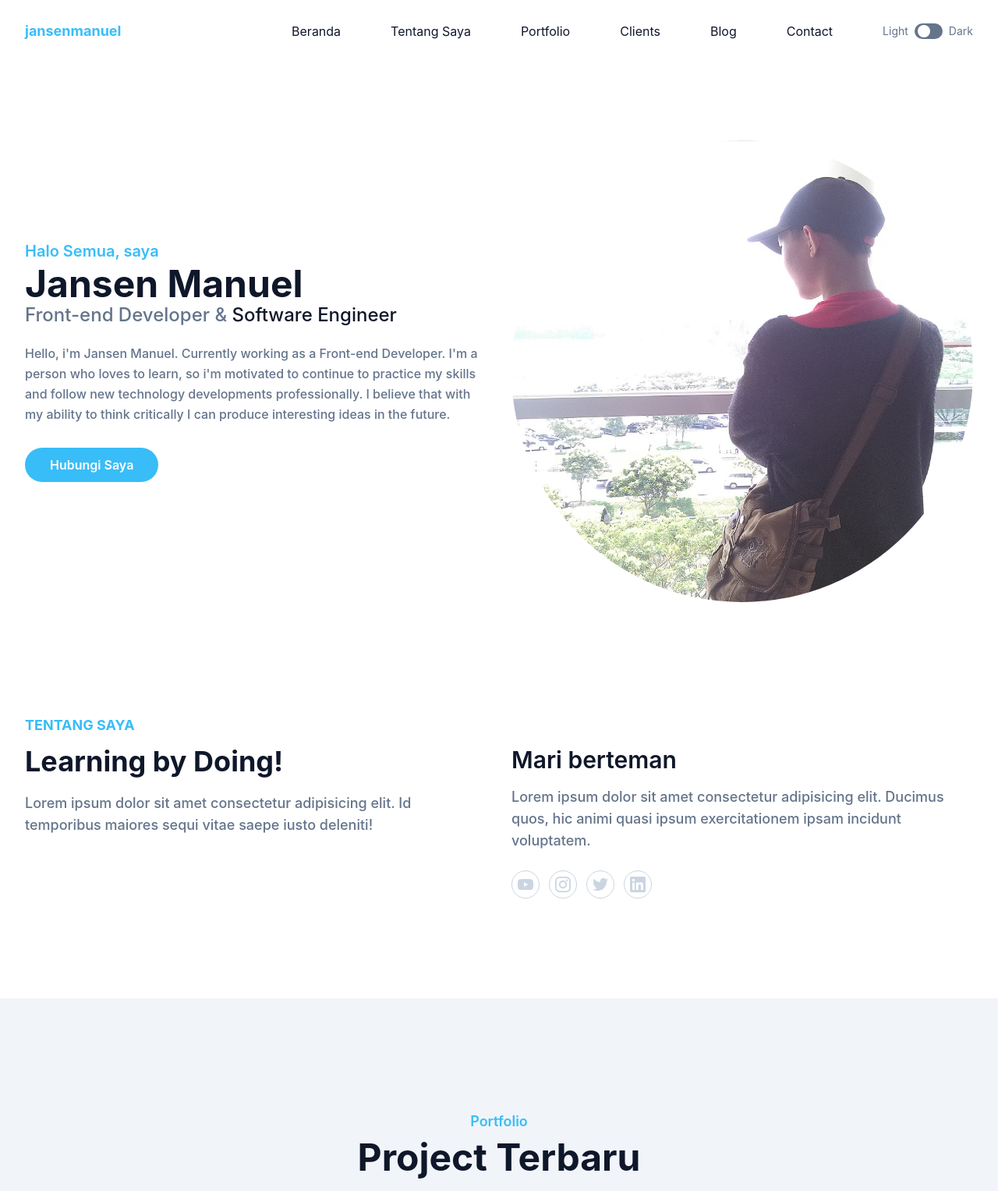
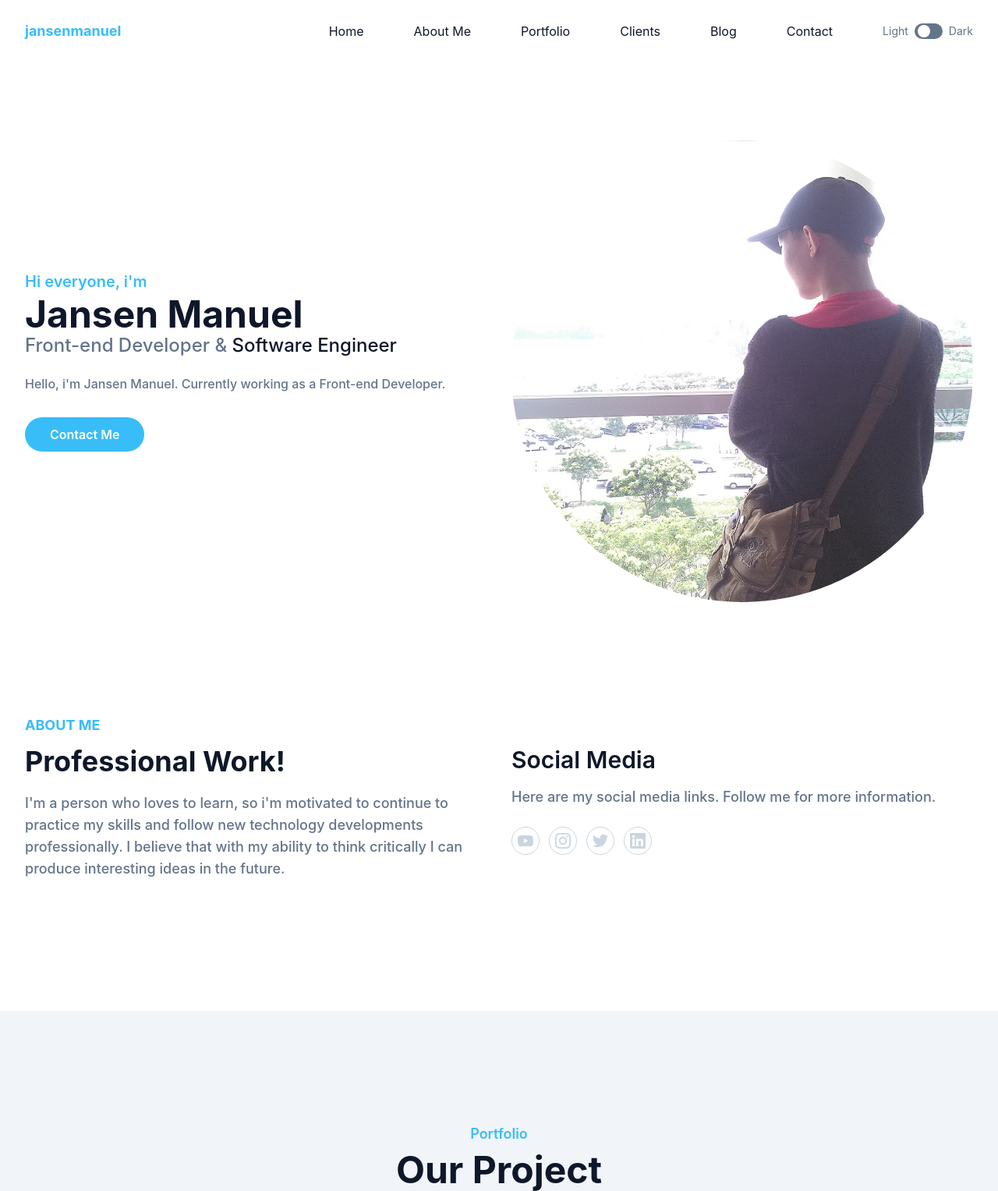
Before and after one commit to jansenmanuel/portfolio, a website: page index.html in a window 1280 px wide. Shown: the top 1527 px of the page at 78% size. Drawn offline with Linux system fonts and the light colour scheme.

Commit message:
update portfolio

```diff
--- a/index.html
+++ b/index.html
@@ -36,11 +36,11 @@
             <ul class="block lg:flex">
               <li class="group">
                 <a href="#home"
-                  class="mx-8 flex py-2 text-base text-dark group-hover:text-primary dark:text-white">Beranda</a>
+                  class="mx-8 flex py-2 text-base text-dark group-hover:text-primary dark:text-white">Home</a>
               </li>
               <li class="group">
                 <a href="#about"
-                  class="mx-8 flex py-2 text-base text-dark group-hover:text-primary dark:text-white">Tentang Saya</a>
+                  class="mx-8 flex py-2 text-base text-dark group-hover:text-primary dark:text-white">About Me</a>
               </li>
               <li class="group">
                 <a href="#portfolio"
@@ -84,32 +84,27 @@
     <div class="container">
       <div class="flex flex-wrap">
         <div class="w-full self-center px-4 lg:w-1/2">
-          <h1 class="text-base font-semibold text-primary md:text-xl">Halo Semua, saya <span
+          <h1 class="text-base font-semibold text-primary md:text-xl">Hi everyone, i'm <span
               class="mt-1 block text-4xl font-bold text-dark dark:text-white lg:text-5xl">Jansen Manuel</span></h1>
           <h2 class="mb-5 text-lg font-medium text-secondary lg:text-2xl">Front-end Developer & <span
               class="text-dark dark:text-white">Software Engineer</span></h2>
           <p class="mb-10 font-medium leading-relaxed text-secondary">Hello, i'm Jansen Manuel. Currently working as a
-            Front-end Developer.
-
-            I'm a person who loves to learn, so i'm motivated to continue to practice my skills and follow new
-            technology developments professionally.
-
-            I believe that with my ability to think critically I can produce interesting ideas in the future.</p>
+            Front-end Developer.</p>
 
           <a href="#contact"
-            class="rounded-full bg-primary py-3 px-8 text-base font-semibold text-white transition duration-300 ease-in-out hover:opacity-80 hover:shadow-lg">Hubungi
-            Saya</a>
+            class="rounded-full bg-primary py-3 px-8 text-base font-semibold text-white transition duration-300 ease-in-out hover:opacity-80 hover:shadow-lg">Contact
+            Me</a>
         </div>
         <div class="w-full self-end px-4 lg:w-1/2">
           <div class="relative mt-10 lg:right-0 lg:mt-9">
             <img src="dist/img/jansen.jpg" alt="Jansen Manuel" class="relative z-10 mx-auto max-w-full rounded-full" />
-            <span class="absolute bottom-0 left-1/2 -translate-x-1/2 md:scale-125">
+            <!-- <span class="absolute bottom-0 left-1/2 -translate-x-1/2 md:scale-125">
               <svg width="400" height="400" viewBox="0 0 200 200" xmlns="http://www.w3.org/2000/svg">
                 <path fill="#14b8a6"
                   d="M47.4,-51C59.2,-35.6,65.1,-17.8,63.4,-1.7C61.7,14.5,52.6,28.9,40.8,36.6C28.9,44.2,14.5,45,-2,47C-18.4,49,-36.8,52.1,-45.4,44.5C-53.9,36.8,-52.5,18.4,-51.2,1.3C-49.9,-15.8,-48.7,-31.7,-40.2,-47.1C-31.7,-62.4,-15.8,-77.3,1,-78.3C17.8,-79.2,35.6,-66.3,47.4,-51Z"
                   transform="translate(100 100) scale(1.1)" />
               </svg>
-            </span>
+            </span> -->
           </div>
         </div>
       </div>
@@ -122,16 +117,18 @@
     <div class="container">
       <div class="flex flex-wrap">
         <div class="mb-10 w-full px-4 lg:w-1/2">
-          <h4 class="mb-3 text-lg font-bold uppercase text-primary">Tentang Saya</h4>
-          <h2 class="mb-5 max-w-md text-3xl font-bold text-dark dark:text-white lg:text-4xl">Learning by Doing!</h2>
-          <p class="max-w-xl text-base font-medium text-secondary lg:text-lg">Lorem ipsum dolor sit amet consectetur
-            adipisicing elit. Id temporibus maiores sequi vitae saepe iusto deleniti!</p>
+          <h4 class="mb-3 text-lg font-bold uppercase text-primary">About Me</h4>
+          <h2 class="mb-5 max-w-md text-3xl font-bold text-dark dark:text-white lg:text-4xl">Professional Work!</h2>
+          <p class="max-w-xl text-base font-medium text-secondary lg:text-lg">
+            I'm a person who loves to learn, so i'm motivated to continue to practice my skills and follow new
+            technology developments professionally.
+
+            I believe that with my ability to think critically I can produce interesting ideas in the future.</p>
         </div>
         <div class="w-full px-4 lg:w-1/2">
-          <h3 class="mb-4 text-2xl font-semibold text-dark dark:text-white lg:pt-10 lg:text-3xl">Mari berteman</h3>
+          <h3 class="mb-4 text-2xl font-semibold text-dark dark:text-white lg:pt-10 lg:text-3xl">Social Media</h3>
           <p class="mb-6 text-base font-medium text-secondary lg:text-lg">
-            Lorem ipsum dolor sit amet consectetur adipisicing elit. Ducimus quos, hic animi quasi ipsum exercitationem
-            ipsam incidunt voluptatem.
+            Here are my social media links. Follow me for more information.
           </p>
           <div class="flex items-center">
             <!-- Youtube -->
@@ -186,7 +183,7 @@
       <div class="w-full px-4">
         <div class="mx-auto mb-16 max-w-xl text-center">
           <h4 class="mb-2 text-lg font-semibold text-primary">Portfolio</h4>
-          <h2 class="mb-4 text-3xl font-bold text-dark dark:text-white sm:text-4xl lg:text-5xl">Project Terbaru</h2>
+          <h2 class="mb-4 text-3xl font-bold text-dark dark:text-white sm:text-4xl lg:text-5xl">Our Project</h2>
           <p class="text-md font-medium text-secondary md:text-lg">
             Lorem ipsum dolor sit, amet consectetur adipisicing elit. Voluptatibus porro consequuntur alias, commodi
             nemo enim aliquam ipsam obcaecati? Assumenda, ipsam?
@@ -238,7 +235,7 @@
       <div class="w-full px-4">
         <div class="mx-auto mb-16 text-center">
           <h4 class="mb-2 text-lg font-semibold text-primary">Clients</h4>
-          <h2 class="mb-4 text-3xl font-bold text-white dark:text-dark sm:text-4xl lg:text-5xl">Yang Pernah Bekerjasama
+          <h2 class="mb-4 text-3xl font-bold text-white dark:text-dark sm:text-4xl lg:text-5xl">Collaboration With
           </h2>
           <p class="text-md font-medium text-secondary md:text-lg">Lorem ipsum dolor sit amet consectetur adipisicing
             elit. Vero suscipit facilis velit!</p>
@@ -275,7 +272,7 @@
       <div class="w-full px-4">
         <div class="mx-auto mb-16 max-w-xl text-center">
           <h4 class="mb-2 text-lg font-semibold text-primary">Blog</h4>
-          <h2 class="mb-4 text-3xl font-bold text-dark dark:text-white sm:text-4xl lg:text-5xl">Tulisan Terkini</h2>
+          <h2 class="mb-4 text-3xl font-bold text-dark dark:text-white sm:text-4xl lg:text-5xl">Recent Posts</h2>
           <p class="text-md font-medium text-secondary md:text-lg">Lorem ipsum dolor sit amet consectetur adipisicing
             elit. Nisi quisquam perspiciatis blanditiis dolores?</p>
         </div>
@@ -341,7 +338,7 @@
       <div class="w-full px-4">
         <div class="mx-auto mb-16 max-w-xl text-center">
           <h4 class="mb-2 text-lg font-semibold text-primary">Contact</h4>
-          <h2 class="mb-4 text-3xl font-bold text-dark dark:text-white sm:text-4xl lg:text-5xl">Hubungi Kami</h2>
+          <h2 class="mb-4 text-3xl font-bold text-dark dark:text-white sm:text-4xl lg:text-5xl">Contact Us</h2>
           <p class="text-md font-medium text-secondary md:text-lg">Lorem ipsum dolor, sit amet consectetur adipisicing
             elit. Blanditiis, sed.</p>
         </div>
@@ -379,13 +376,13 @@
     <div class="container">
       <div class="flex flex-wrap">
         <div class="mb-12 w-full px-4 font-medium text-slate-300 md:w-1/3">
-          <h3 class="mb-5 text-xl font-semibold text-white">Hubungi Kami</h3>
+          <h3 class="mb-5 text-xl font-semibold text-white">Contact Us</h3>
           <p>jansenmanuel010702@gmail.com</p>
           <p>+62 813 17 919 123</p>
           <p>Jakarta Barat</p>
         </div>
         <div class="mb-12 w-full px-4 md:w-1/3">
-          <h3 class="mb-5 text-xl font-semibold text-white">Kategori Tulisan</h3>
+          <h3 class="mb-5 text-xl font-semibold text-white">Post Category</h3>
           <ul class="text-slate-300">
             <li>
               <a href="#blog" class="mb-3 inline-block text-base hover:text-primary">Programming</a>
@@ -399,13 +396,13 @@
           </ul>
         </div>
         <div class="mb-12 w-full px-4 md:w-1/3">
-          <h3 class="mb-5 text-xl font-semibold text-white">Tautan</h3>
+          <h3 class="mb-5 text-xl font-semibold text-white">Link</h3>
           <ul class="text-slate-300">
             <li>
-              <a href="#home" class="mb-3 inline-block text-base hover:text-primary">Beranda</a>
+              <a href="#home" class="mb-3 inline-block text-base hover:text-primary">Home</a>
             </li>
             <li>
-              <a href="#about" class="mb-3 inline-block text-base hover:text-primary">Tentang Saya</a>
+              <a href="#about" class="mb-3 inline-block text-base hover:text-primary">About Me</a>
             </li>
             <li>
               <a href="#portfolio" class="mb-3 inline-block text-base hover:text-primary">Portfolio</a>
@@ -466,8 +463,8 @@
           </a>
         </div>
         <p class="text-center text-xs font-medium text-slate-500">
-          Dibuat oleh <a href="https://instagram.com/jansen.manuel" target="_blank"
-            class="font-bold text-primary">Jansen Manuel</a>.
+          Created by <a href="https://instagram.com/jansen.manuel" target="_blank" class="font-bold text-primary">Jansen
+            Manuel</a>.
         </p>
       </div>
     </div>
```
